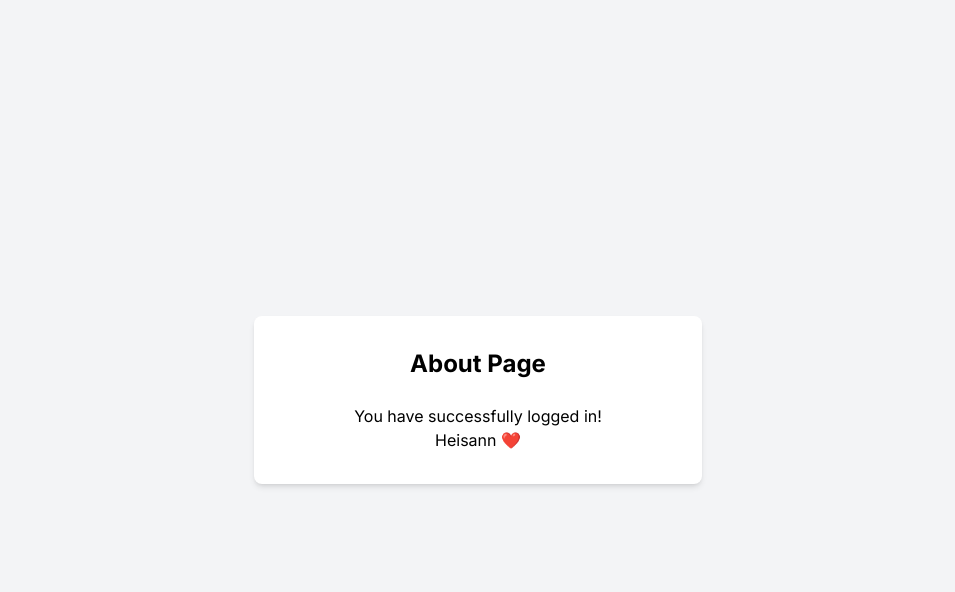
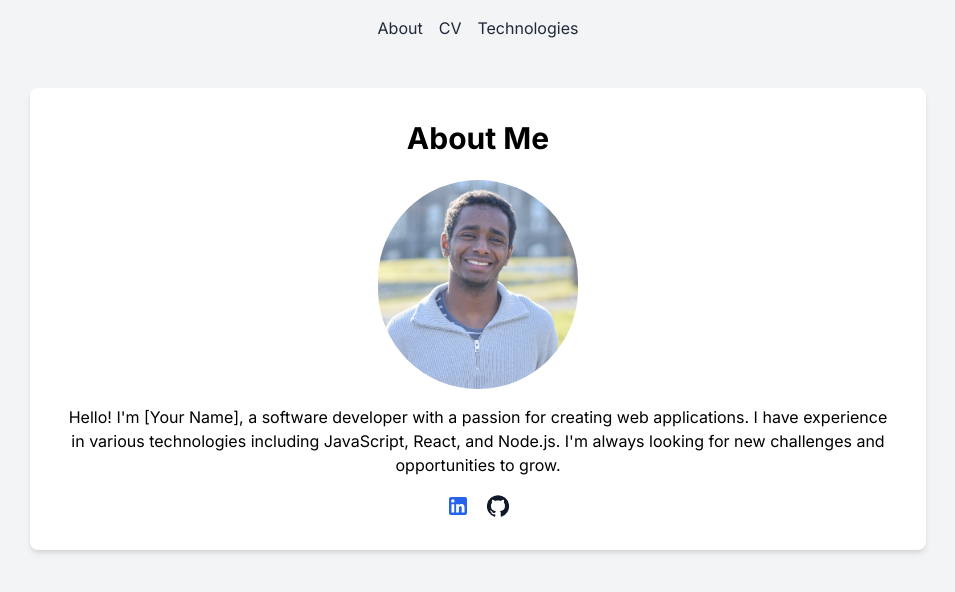
Before and after one commit to tafrette/my-website, a Next.js app: page /about in a window 1280 px wide. Shown: the top 592 px of the page, without its empty margins (162-1117 px from the left). Built offline with nearby package versions, Linux system fonts and the light colour scheme; sample sign-in values are in the browser's storage.

Commit message:
make basic header

```diff
--- a/app/about/page.tsx
+++ b/app/about/page.tsx
@@ -1,25 +1,64 @@
 "use client";
-
-import { useEffect } from "react";
+import { useEffect, useState } from "react";
 import { useRouter } from "next/navigation";
+import Image from "next/image";
+import Link from "next/link";
+import GitHubIcon from "@mui/icons-material/GitHub";
+import LinkedInIcon from "@mui/icons-material/LinkedIn";
 
 const AboutPage: React.FC = () => {
   const router = useRouter();
+  const [authenticated, setAuthenticated] = useState(false);
 
   useEffect(() => {
     const isAuthenticated = localStorage.getItem("authenticated");
 
     if (!isAuthenticated) {
       router.push("/");
+    } else {
+      setAuthenticated(true);
     }
   }, [router]);
 
+  if (!authenticated) {
+    return <div>Redirecting...</div>;
+  }
+
   return (
-    <div className="min-h-screen flex items-center justify-center bg-gray-100">
-      <div className="bg-white p-8 rounded-lg shadow-md w-full max-w-md">
-        <h1 className="text-2xl font-bold mb-6 text-center">About Page</h1>
-        <p className="text-center">You have successfully logged in!</p>
-        <p className="text-center">Heisann ❤️</p>
+    <div className="min-h-screen p-8 bg-gray-100">
+      <div className="bg-white p-8 rounded-lg shadow-md max-w-4xl mx-auto">
+        <h1 className="text-3xl font-bold mb-6 text-center">About Me</h1>
+        <div className="flex flex-col items-center">
+          <Image
+            src="/thomasCV.png"
+            alt="Picture of me"
+            width={200}
+            height={200}
+            className="rounded-full mb-4"
+          />
+          <p className="text-center mb-4">
+            Hello! I'm [Your Name], a software developer with a passion for
+            creating web applications. I have experience in various technologies
+            including JavaScript, React, and Node.js. I'm always looking for new
+            challenges and opportunities to grow.
+          </p>
+          <div className="flex space-x-4">
+            <Link
+              href="https://www.linkedin.com/in/thomasfrette/"
+              target="_blank"
+              className="text-blue-600 hover:underline"
+            >
+              <LinkedInIcon />
+            </Link>
+            <Link
+              href="https://github.com/tafrette"
+              target="_blank"
+              className="text-gray-900 hover:underline"
+            >
+              <GitHubIcon />
+            </Link>
+          </div>
+        </div>
       </div>
     </div>
   );
--- /dev/null
+++ b/app/cv/page.tsx
@@ -0,0 +1,105 @@
+"use client";
+
+import { useEffect, useState } from "react";
+import { useRouter } from "next/navigation";
+
+type WorkExperience = {
+  company: string;
+  role: string;
+  startDate: string;
+  endDate: string;
+  description: string;
+};
+
+type Education = {
+  institution: string;
+  degree: string;
+  startDate: string;
+  endDate: string;
+  description: string;
+};
+
+const mockWorkExperience: WorkExperience[] = [
+  {
+    company: "Company A",
+    role: "Software Developer",
+    startDate: "Jan 2020",
+    endDate: "Present",
+    description:
+      "Worked on various projects involving web development and software engineering.",
+  },
+  {
+    company: "Company B",
+    role: "Intern",
+    startDate: "Jun 2019",
+    endDate: "Dec 2019",
+    description:
+      "Assisted in the development of internal tools and applications.",
+  },
+];
+
+const mockEducation: Education[] = [
+  {
+    institution: "University X",
+    degree: "BSc in Computer Science",
+    startDate: "Sep 2016",
+    endDate: "May 2020",
+    description:
+      "Studied various aspects of computer science including algorithms, data structures, and web development.",
+  },
+];
+
+const AboutPage: React.FC = () => {
+  const router = useRouter();
+  const [authenticated, setAuthenticated] = useState(false);
+
+  useEffect(() => {
+    const isAuthenticated = localStorage.getItem("authenticated");
+
+    if (!isAuthenticated) {
+      router.push("/");
+    } else {
+      setAuthenticated(true);
+    }
+  }, [router]);
+
+  if (!authenticated) {
+    return <div>Redirecting...</div>;
+  }
+
+  return (
+    <div className="min-h-screen p-8 bg-gray-100">
+      <div className="bg-white p-8 rounded-lg shadow-md max-w-4xl mx-auto">
+        <h1 className="text-3xl font-bold mb-6 text-center">My CV</h1>
+        <section className="mb-8">
+          <h2 className="text-2xl font-semibold mb-4">Work Experience</h2>
+          {mockWorkExperience.map((experience, index) => (
+            <div key={index} className="mb-4">
+              <h3 className="text-xl font-bold">{experience.company}</h3>
+              <p className="text-gray-600">{experience.role}</p>
+              <p className="text-gray-500">
+                {experience.startDate} - {experience.endDate}
+              </p>
+              <p>{experience.description}</p>
+            </div>
+          ))}
+        </section>
+        <section className="mb-8">
+          <h2 className="text-2xl font-semibold mb-4">Education</h2>
+          {mockEducation.map((education, index) => (
+            <div key={index} className="mb-4">
+              <h3 className="text-xl font-bold">{education.institution}</h3>
+              <p className="text-gray-600">{education.degree}</p>
+              <p className="text-gray-500">
+                {education.startDate} - {education.endDate}
+              </p>
+              <p>{education.description}</p>
+            </div>
+          ))}
+        </section>
+      </div>
+    </div>
+  );
+};
+
+export default AboutPage;
--- a/app/layout.tsx
+++ b/app/layout.tsx
@@ -1,6 +1,9 @@
+// app/layout.tsx
 import type { Metadata } from "next";
 import { Inter } from "next/font/google";
 import "./globals.css";
+import Header from "../components/Header";
+import Footer from "../components/Footer";
 
 const inter = Inter({ subsets: ["latin"] });
 
@@ -16,7 +19,11 @@ export default function RootLayout({
 }>) {
   return (
     <html lang="en">
-      <body className={inter.className}>{children}</body>
+      <body className={inter.className}>
+        <Header />
+        <main>{children}</main>
+        <Footer />
+      </body>
     </html>
   );
 }
--- a/components/Footer.tsx
+++ b/components/Footer.tsx
@@ -1,40 +1,9 @@
 "use client";
 import React from "react";
-import { Link } from "react-router-dom";
+import Link from "next/link";
 
-const Header: React.FC = () => {
-  return (
-    <header className="bg-gray-100 py-4">
-      <nav>
-        <ul className="flex justify-center space-x-4">
-          <li>
-            <Link
-              to="/about"
-              className="text-gray-800 hover:text-blue-500 transition-colors duration-300"
-            >
-              About
-            </Link>
-          </li>
-          <li>
-            <Link
-              to="/cv"
-              className="text-gray-800 hover:text-blue-500 transition-colors duration-300"
-            >
-              CV
-            </Link>
-          </li>
-          <li>
-            <Link
-              to="/technologies"
-              className="text-gray-800 hover:text-blue-500 transition-colors duration-300"
-            >
-              Technologies
-            </Link>
-          </li>
-        </ul>
-      </nav>
-    </header>
-  );
+const Footer: React.FC = () => {
+  return <footer className="bg-gray-100 py-4"></footer>;
 };
 
-export default Header;
+export default Footer;
--- a/components/Header.tsx
+++ b/components/Header.tsx
@@ -1,6 +1,6 @@
 "use client";
 import React from "react";
-import { Link } from "react-router-dom";
+import Link from "next/link";
 
 const Header: React.FC = () => {
   return (
@@ -9,7 +9,7 @@ const Header: React.FC = () => {
         <ul className="flex justify-center space-x-4">
           <li>
             <Link
-              to="/about"
+              href="/about"
               className="text-gray-800 hover:text-blue-500 transition-colors duration-300"
             >
               About
@@ -17,7 +17,7 @@ const Header: React.FC = () => {
           </li>
           <li>
             <Link
-              to="/cv"
+              href="/cv"
               className="text-gray-800 hover:text-blue-500 transition-colors duration-300"
             >
               CV
@@ -25,7 +25,7 @@ const Header: React.FC = () => {
           </li>
           <li>
             <Link
-              to="/technologies"
+              href="/technologies"
               className="text-gray-800 hover:text-blue-500 transition-colors duration-300"
             >
               Technologies
--- a/package.json
+++ b/package.json
@@ -9,6 +9,10 @@
     "lint": "next lint"
   },
   "dependencies": {
+    "@emotion/react": "^11.11.4",
+    "@emotion/styled": "^11.11.5",
+    "@mui/icons-material": "^5.15.21",
+    "@mui/material": "^5.15.21",
     "js-cookie": "^3.0.5",
     "next": "14.1.0",
     "next-auth": "^4.24.7",
```
Also changed, not shown: app/technologies/page.tsx (added), public/thomasCV.png (added), 1 other file (tests, documents, lock files or other folders).
